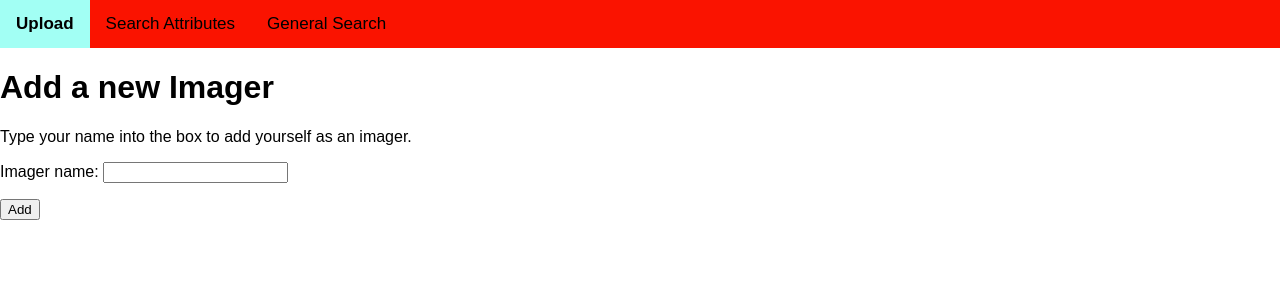
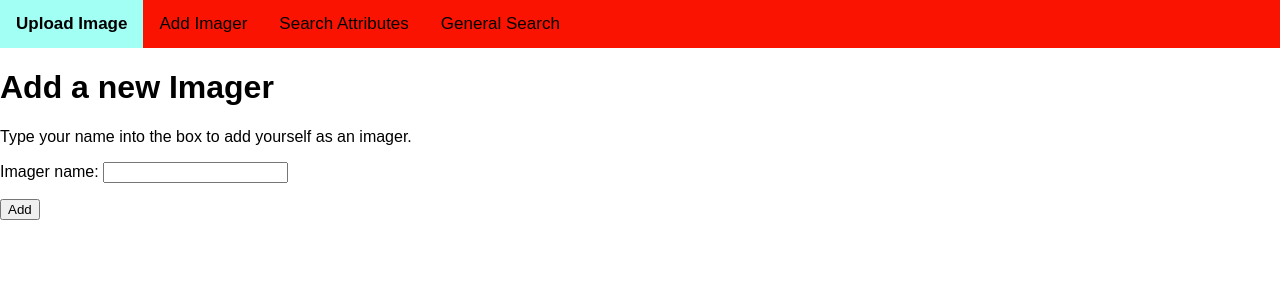
Before and after one commit to biofilmDB/cbe-image-db, a Django app: page /images/add-imager/ in a window 1280 px wide. Shown: the top 300 px of the page. Run offline with Django 3.2, Linux system fonts and the light colour scheme; some libraries are stand-ins or nearby versions.

Commit message:
Added imager to nav bar

```diff
--- a/cbeImageDB/images/templates/images/base.html
+++ b/cbeImageDB/images/templates/images/base.html
@@ -54,7 +54,8 @@
     <header>
 
         <div class="topnav">
-            <a class="navbar-brand" href="{% url 'images:upload' %}">Upload</a>
+            <a class="navbar-brand" href="{% url 'images:upload' %}">Upload Image</a>
+            <a class="navbar-brand" href={% url 'images:add_imager' %}>Add Imager</a>
             <a class="navbar-brand" href="{% url 'images:attribute_search' %}">Search Attributes</a>
             <a class="navbar-brand" href={% url 'images:general_search' %}>General Search</a>
         </div>
```
